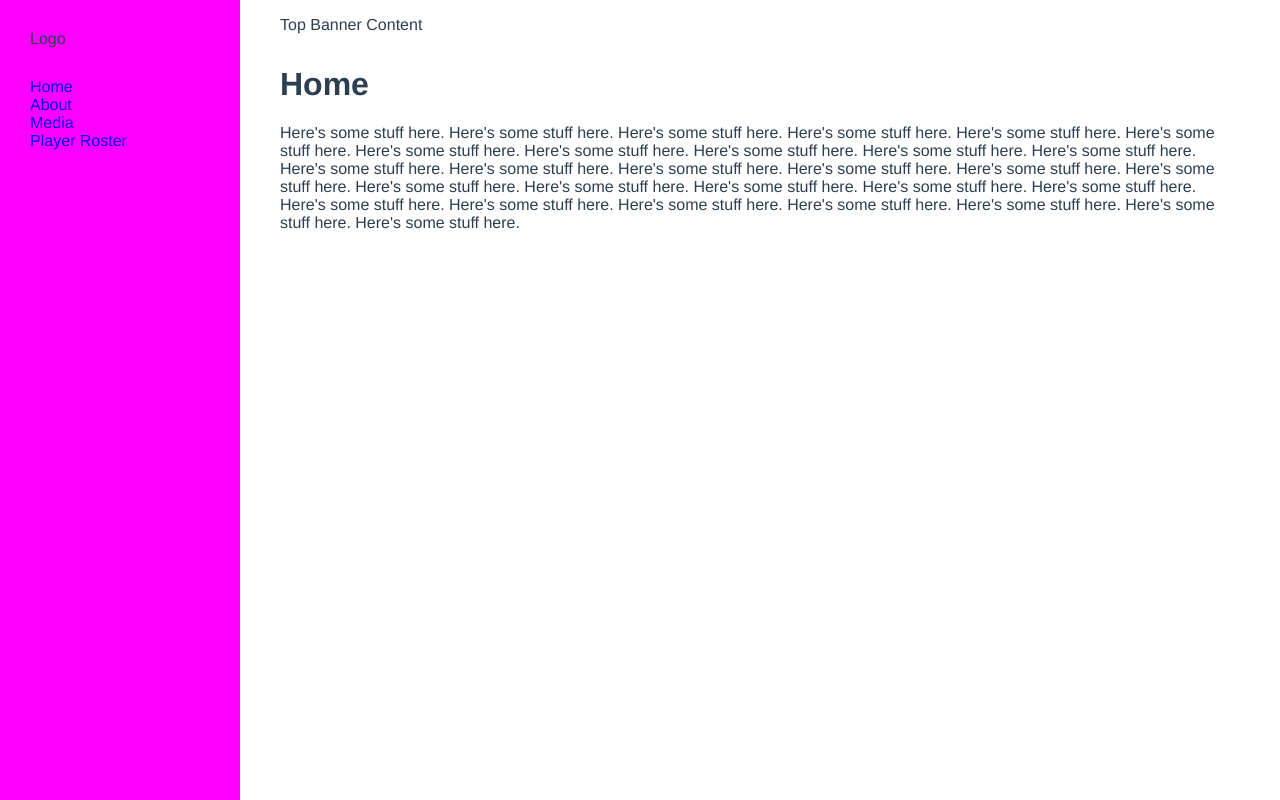
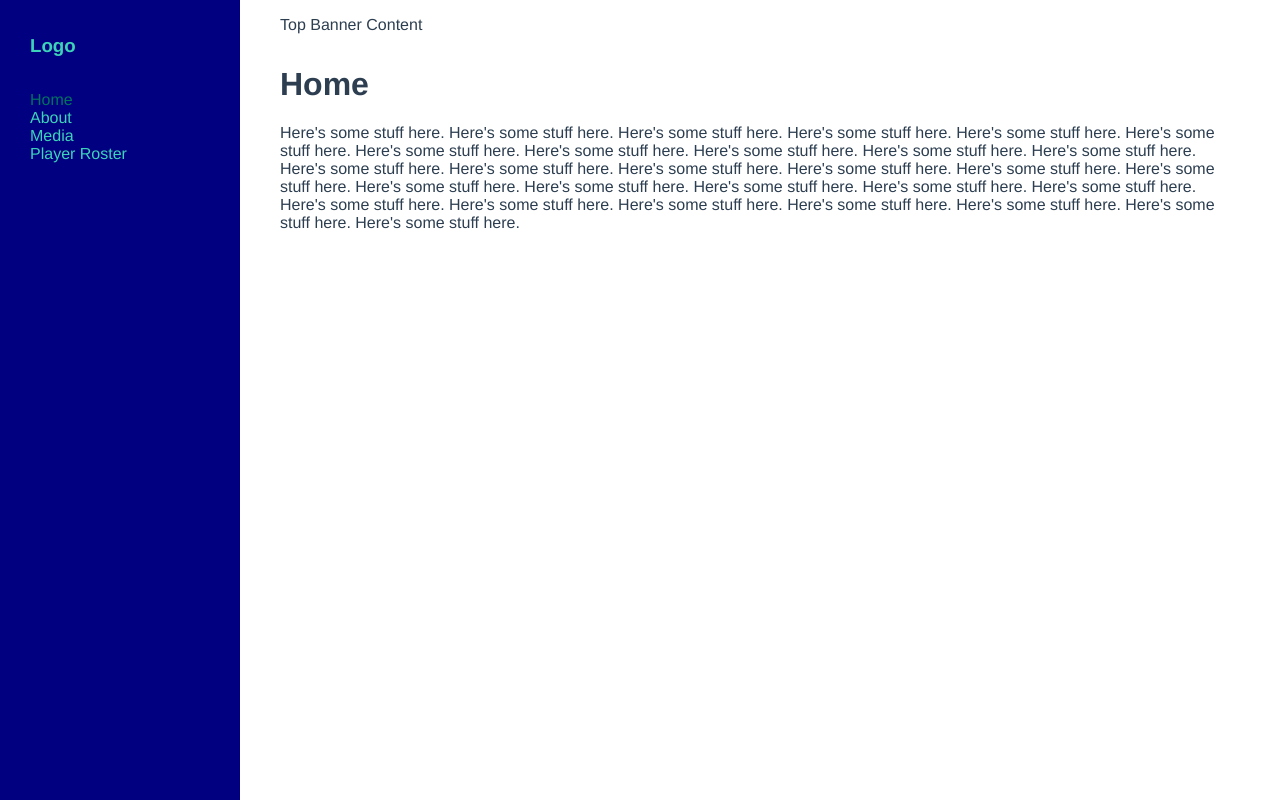
Before and after one commit to Maximuspayne/hc-website, a Vue app: page /players in a window 1280 px wide. Built offline with nearby package versions, Linux system fonts and the light colour scheme.

Commit message:
disable link for current route

```diff
--- a/src/components/structural/NavMenu.vue
+++ b/src/components/structural/NavMenu.vue
@@ -1,16 +1,26 @@
 <template>
 	<nav id="nav-menu">
-		<div id="hc-logo">Logo</div>
-		<router-link to="/" class="nav-link">Home</router-link>
-		<router-link to="/about" class="nav-link">About</router-link>
-		<router-link to="/media" class="nav-link">Media</router-link>
-		<router-link to="/players" class="nav-link">Player Roster</router-link>
+		<router-link to="/" id="hc-logo" class="nav-link"><h3>Logo</h3></router-link>
+		<router-link to="/" class="nav-link" :class="currentRoute === '/' && 'active-path'">Home</router-link>
+		<router-link to="/about" class="nav-link" :class="currentRoute === '/about' && 'active-path'">About</router-link>
+		<router-link to="/media" class="nav-link" :class="currentRoute === '/media' && 'active-path'">Media</router-link>
+		<router-link to="/players" class="nav-link" :class="currentRoute === '/players' && 'active-path'">Player Roster</router-link>
 	</nav>
 </template>
 
 <script>
 export default {
 	name: 'NavMenu',
+	data() {
+		return {
+			currentRoute: '/',
+		};
+	},
+	watch: {
+		$route: function () {
+			this.currentRoute = this.$route.path;
+		},
+	},
 };
 </script>
 
@@ -21,18 +31,24 @@ export default {
 	align-items: flex-start;
 	flex: 0 0 180px;
 	padding: 0 30px;
-	background-color: magenta;
+	background-color: navy;
 	min-height: 100vh;
 }
 
 #hc-logo {
-	padding: 30px 0;
+	padding: 1rem 0;
 }
 
 .nav-link {
+	color: rgb(61, 211, 184);
 	text-decoration: none;
 }
 .nav-link:hover {
-	color: pink;
+	color: rgb(48, 180, 156);
+}
+
+.active-path {
+	color: rgb(1, 114, 94);
+	pointer-events: none;
 }
 </style>
```
